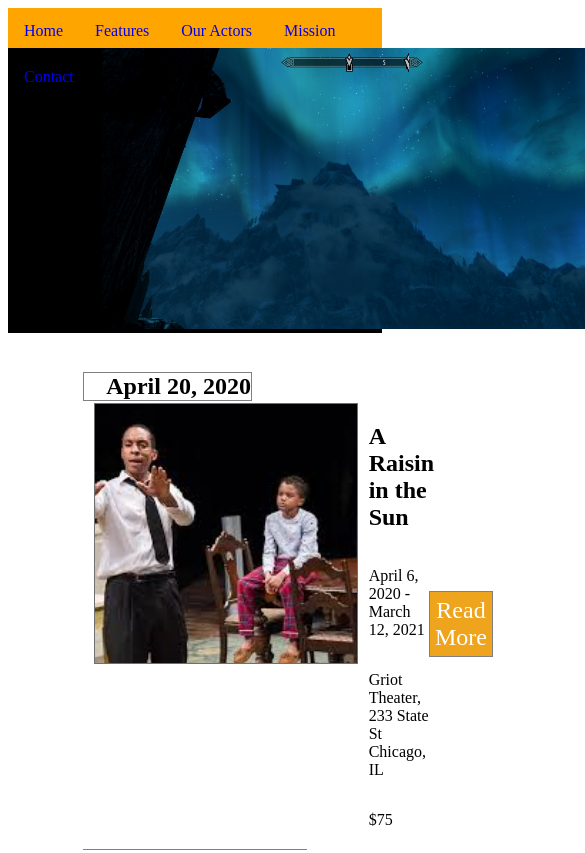
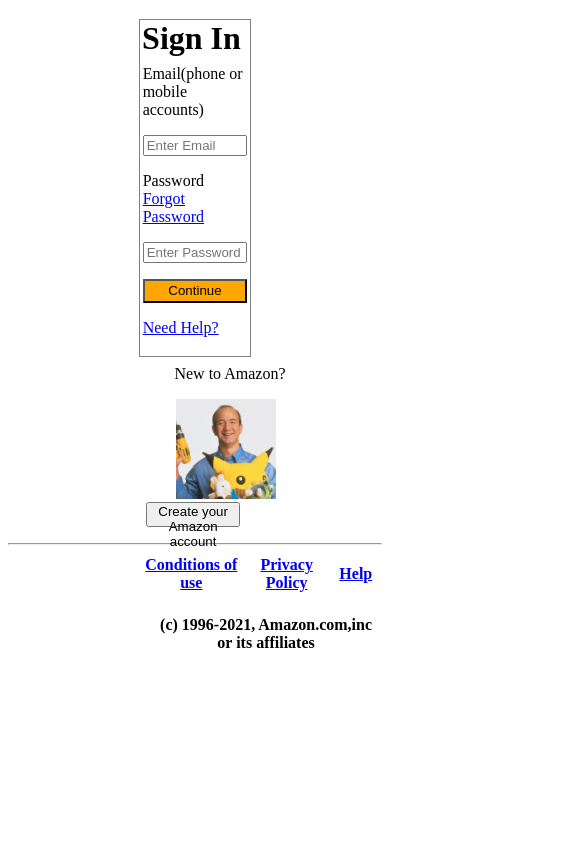
Before and after one commit to bordedelcielo/mock-sign-in-page, a plain HTML site: page index.html in a window 390 px wide. Shown: the top 853 px of the page, 585 px wide, since content can reach past the window. Drawn offline with Linux system fonts and the light colour scheme.

Commit message:
Add files via upload

```diff
--- a/index.html
+++ b/index.html
@@ -1,144 +1,62 @@
-<!DOCTYPE html>
-<html lang="en">
-
 <head>
-    <meta charset="UTF-8">
-    <meta http-equiv="X-UA-Compatible" content="IE=edge">
-    <meta name="viewport" content="width=device-width, initial-scale=1.0">
-    <title>Document</title>
     <link rel="stylesheet" href="styles.css">
-    <script src="https://kit.fontawesome.com/af303b2a93.js" crossorigin="anonymous"></script>
 </head>
 
-<!-- Divs have width, padding, border, margin -->
-
-<body>
-    <div class="navbar">
-        <ul id="navbar_ul">
-            <li id="navbar_li"><a href="index.html">Home</a></li>
-            <li id="navbar_li"><a href="background.html">Features</a></li>
-            <li id="navbar_li"><a href="hobbies.html">Our Actors</a></li>
-            <li id="navbar_li"><a href="whywebdev.html">Mission</a></li>
-            <li id="navbar_li"><a href="contactme.html">Contact</a></li>
-        </ul>
-    </div>
-    <div class="background">
-        <img src="background_img.jpg" alt="Dramatic entrance background" srcset="" width="500">
-    </div>
-    <div class="container">
+<div class="container">
+    <h1>Sign In</h1>
+    <div class="container_content">
+        <p class="email">Email(phone or mobile accounts)</p>
+        <form class="textbox"><input type="email" placeholder="Enter Email"></form>
         <div>
-            <h2 class="date_header">April 20, 2020</h2>
+            <p>Password <span><a class="forgot_pw"
+                        href="https://developer.mozilla.org/en-US/docs/Web/HTML/Element/span">Forgot Password</a></span>
+            </p>
+            <form class="textbox"><input type="text" placeholder="Enter Password"></form>
         </div>
-        <div class="container_content">
-            <div class="container_row">
-                <div class="image">
-                    <img src="raisin.png" alt="Picture of the raisin play" srcset="">
-                </div>
-                <div class="description">
-                    <h2>A Raisin in the Sun</h2>
-                    <p>April 6, 2020 - March 12, 2021</p>
-                    <p>Griot Theater, 233 State St Chicago, IL</p>
-                    <p>$75</p>
-                </div>
-                <div class="button">
-                    <p class="button_2">Read More</p>
-                </div>
-            </div>
-            <div class="container_row">
-                <div class="image">
-                    <img src="raisin.png" alt="Picture of the raisin play" srcset="">
-                </div>
-                <div class="description">
-                    <h2>A Raisin in the Sun</h2>
-                    <p>April 6, 2020 - March 12, 2021</p>
-                    <p>Griot Theater, 233 State St Chicago, IL</p>
-                    <p>$75</p>
-                </div>
-                <div class="button">
-                    <p class="button_2">Read More</p>
-                </div>
-            </div>
-            <div class="container_row">
-                <div class="image">
-                    <img src="raisin.png" alt="Picture of the raisin play" srcset="">
-                </div>
-                <div class="description">
-                    <h2>A Raisin in the Sun</h2>
-                    <p>April 6, 2020 - March 12, 2021</p>
-                    <p>Griot Theater, 233 State St Chicago, IL</p>
-                    <p>$75</p>
-                </div>
-                <div class="button">
-                    <p class="button_2">Read More</p>
-                </div>
-            </div>
-            <div class="container_row">
-                <div class="image">
-                    <img src="raisin.png" alt="Picture of the raisin play" srcset="">
-                </div>
-                <div class="description">
-                    <h2>A Raisin in the Sun</h2>
-                    <p>April 6, 2020 - March 12, 2021</p>
-                    <p>Griot Theater, 233 State St Chicago, IL</p>
-                    <p>$75</p>
-                </div>
-                <div class="button">
-                    <p class="button_2">Read More</p>
-                </div>
-            </div>
+        <button id="sign_in">Continue</button>
+        <div>
+            <p class="need_help"><a href="https://developer.mozilla.org/en-US/docs/Web/HTML/Element/span">Need Help?</a>
+            </p>
         </div>
     </div>
-    <div class="footer">
-        <div class="footer_content_box">
-            <iframe
-                src="https://www.google.com/maps/embed?pb=!1m18!1m12!1m3!1d380513.7159859942!2d-88.01214778988322!3d41.83339250495681!2m3!1f0!2f0!3f0!3m2!1i1024!2i768!4f13.1!3m3!1m2!1s0x880e2c3cd0f4cbed%3A0xafe0a6ad09c0c000!2sChicago%2C%20IL!5e0!3m2!1sen!2sus!4v1634177965165!5m2!1sen!2sus"
-                width="300" height="225" style="border:0;" allowfullscreen="" loading="lazy"></iframe>
-        </div>
-        <div class="footer_content_box">
-            <h2>Info
-            </h2>
-            <div class=icon_text>
-                <div class="colormeorange">
-                    <i class="fas fa-map-marker-alt"></i>
-                </div>
-                <div class="location_etc">
-                    <p>Chicago, IL 60611 United States</p>
-                </div>
-            </div>
-            <div class=icon_text>
-                <div class="colormeorange">
-                    <i class="far fa-envelope"></i>
-                </div>
-                <div class="location_etc">
-                    <p>example@example.com</p>
-                </div>
-            </div>
-            <div class=icon_text>
-                <div class="colormeorange">
-                    <i class="fas fa-mobile-alt"></i>
-                </div>
-                <div class="location_etc">
-                    <p>Call us: (xxx) xxx-xxxx</p>
-                </div>
-            </div>
-        </div>
-        <div class="footer_content_box">
-            <h2>Shows
-            </h2>
-            <p>The Piano Lesson</p>
-            <p>A Raisin in the Sun</p>
-            <p>FAME</p>
-            <p>The Color Purple</p>
-        </div>
-        <div class="footer_content_box">
-            <h2>Social
-            </h2>
-            <p>Facebook</p>
-            <p>Twitter</p>
-            <p>YouTube</p>
-            <p>Instagram</p>
-        </div>
+</div>
+
+<div class="the_line"></div>
+<div>
+    <p class="new_to_amzn">New to Amazon?</p>
+</div>
+
+
+<div class="logo"><img src="amazon_logo_crop.jpg" alt="This is Amazon's logo, right?"
+        title="This is Amazon's logo, right?" width="100" height="100"></div>
+
+<div class="create_line">
+    <p class="create_acc"><button id="create">Create your Amazon account</button></p>
+</div>
+
+<div>
+    <hr>
+    </hr>
+</div>
+
+<footer>
+    <div class="ft_div">
+        <table>
+            <tr>
+                <th class="sep"><a href="https://developer.mozilla.org/en-US/docs/Web/HTML/Element/span">Conditions of
+                        use</a></th>
+                <th class="sep"><a href="https://developer.mozilla.org/en-US/docs/Web/HTML/Element/span">Privacy
+                        Policy</a></th>
+                <th class="help"><a href="https://developer.mozilla.org/en-US/docs/Web/HTML/Element/span">Help</a></th>
+            </tr>
+        </table>
     </div>
-</body>
-
-</html>
+    <br>
+    <div class="base_div">
+        <table>
+            <tr>
+                <th class="copyright">(c) 1996-2021, Amazon.com,inc or its affiliates</th>
+            </tr>
+        </table>
+    </div>
+</footer>
--- a/styles.css
+++ b/styles.css
@@ -1,154 +1,161 @@
-.footer {
-    display:flex;
-    flex-direction: row;
-    background:black;
-    color:white;
-    font-size: small;
+/**, *::after, *::before {
+    box-sizing: border-box; /* 1 */
+/*} */
+
+.logo {
+    position: relative;
+    margin-left:45%;
 }
 
-.footer_content_box{
+.container {
+    border-color: grey;
+    border-style: solid;
+    border-width: 1px;
+    position:relative;
+    margin-left: 35%;
+    margin-right: 35%;
     margin-top: 5%;
-    margin-left: 5%;
-    margin-bottom: 5%;
-    margin-right: 5%;
-    display:flex;
-    flex-direction: column;
-    font-family: sans-serif;
+    padding: 0%
 }
 
-.colormeorange{
-    color:orangered;
-    margin-right: 5%;
+/*.container {
+    border: 1px grey;
+    max-width: 300px;
+    width: 100%;
+
+    height: 50vh;
+    display: flex;
+    align-items:center;
+    justify-content: center;
+
+    position:absolute;
+    right: 0;
+    left: 0;
+    top: 0;
+    bottom: 0;
+    margin: auto;
+}*/
+
+.container_content {
+    padding: 2.5%;
 }
 
-.fas{
-    font-size: 160%;
+h1 {
+    margin-top: 0%;
+    margin-left: 2%;
+    margin-bottom: 1%;
 }
 
-.far{
-    font-size: 160%;
+.textbox {
+    width: 100%;
+    padding-right: 5%;
 }
 
-.icon_text{
-    display:flex;
-    align-items: center;
-}
-
-.location_etc{
-    width: 220px;
-}
-
-/*.container{
-    margin-top: 5%;
-    display:flex;
-    flex-direction:column;
-    background:white;
-    color:black;
-    font-size:medium;
-}*/
-
-.container{
-    margin-top: 5%;
-    display:grid;
-    grid-template-rows: 40px 100%;
-    justify-content: center;
-    grid-template-columns:60%;
-}
-
-.container_content{
-    display:flex;
-    flex-direction:column;
-}
-
-.container_row{
-    display:flex;
-    flex-direction:row;
-    padding-top:5%;
-    padding-left:5%;
-    padding-bottom:2%;
-    border-bottom-style: solid;
-    border-bottom-color: grey;
-    border-bottom-width:1px;
-}
-
-.description{
-    display:flex;
-    flex-direction:column;
-    margin: left 5%;
-    width:90%;
-}
-
-.button{
-    align-items: center;
-    align-self:center;
-    width:30%;
-    justify-self:center;
-    justify-content:center;
-}
-
-.button_2{
-    align-self: center;
-    height:100%;
-    background:rgb(238, 164, 28);
-    border: grey;
-    border-style: solid;
-    border-width: 1px;
-    padding: 10%;
-    justify-self:center;
-    justify-content:center;
-    color:white;
-    font-size:x-large;
-    justify-items:center;
-    text-align: center;
-}
-
-.image{
-    padding-right:5%;
-}
-
-.date_header{
-    justify-self:left;
-    padding-left:10%;
-    border:grey;
-    border-width: 1px;
-    border-style:solid
-}
-
-.background{
-    background-color:black;
-    padding-left:25%;
-}
-
-#navbar_li {
-    display: inline;
-    float: left;
-    border-right: 1px solid ababa4;
-}
-
-#navbar_ul {
-    list-style-type: none;
-    margin: 0;
-    padding: 0;
-    overflow: hidden;
-    background-color:orange;
-    z-index: 3;
-    top: 0;
+input {
     width: 100%;
 }
 
-.navbar {
-    height: 40px;
+.forgot_pw {
+    border-left: ;
 }
 
-#navbar_li a {
-    display: block;
-    color: f5f5f4;
-    text-align: center;
-    padding: 14px 16px;
-    text-decoration: none;
-    border-color: af8d8f;
+
+#sign_in {
+    position:relative;
+    margin-left: 0%;
+    height:3%;
+    width: 100%;
+    padding: 0%;
+    background:rgb(255, 166, 0)
 }
 
-#navbar_li a:hover {
-    background-color: AF8D8F;
+/* My original version of this class. */
+.new_to_amzn {
+    border-width: 1px;
+    max-width: 115px;
+    margin-left: 44.5%;
+    margin-top: 2%;
+    padding: 0%;
+    background-color: white;
 }
+
+/*
+.new_to_amzn {
+    margin: 100px auto;
+    text-align: center;
+    font-size: 40px;
+    max-width: 115px;
+}
+
+.new_to_amzn::before {
+    content: "";
+    display: block;
+    width: 120px;
+    height: 2px;
+}
+
+.new_to_amzn::after {
+    content: "";
+    display: block;
+    width: 120px;
+    height: 2px;
+}*/
+
+.create_acc {
+    position:relative;
+    margin-left: 42.5%;
+    margin-right: 40%;
+    height: 10%;
+    width: 50%;
+    padding: 0%;
+    margin-top: 1%;
+    margin-bottom: 0%;
+}
+
+#create {
+    position:relative;
+    margin-left: -11%;
+    height: 25px;
+    width: 50%;
+    padding: 0%;
+}
+
+.footer_stuff {
+    margin-left: 52%;
+}
+
+.ft_div {
+    margin-left: 35%
+}
+
+.sep {
+    width: 150px;
+}
+
+.help {
+    width: 75px;
+}
+
+.copyright {
+
+}
+
+.base_div {
+    margin-left: 38%;
+}
+
+.create_line {
+    height: 4%;
+}
+
+.forgot_pw {
+    text-align: right;
+}
+
+.email {
+    margin-bottom: 16px;
+    margin-top: 4px;
+}
+
+.need_help {
+}
```
